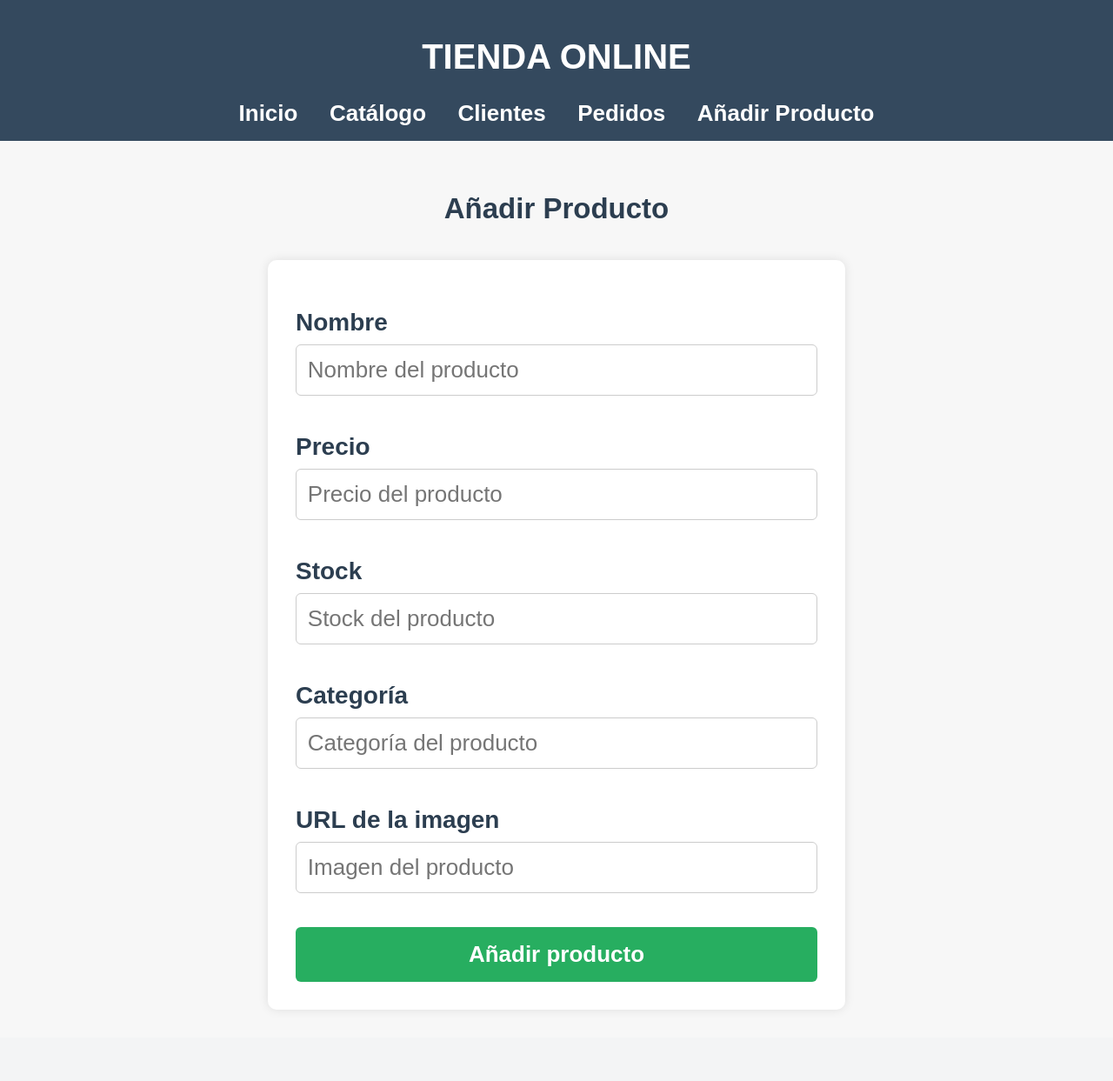
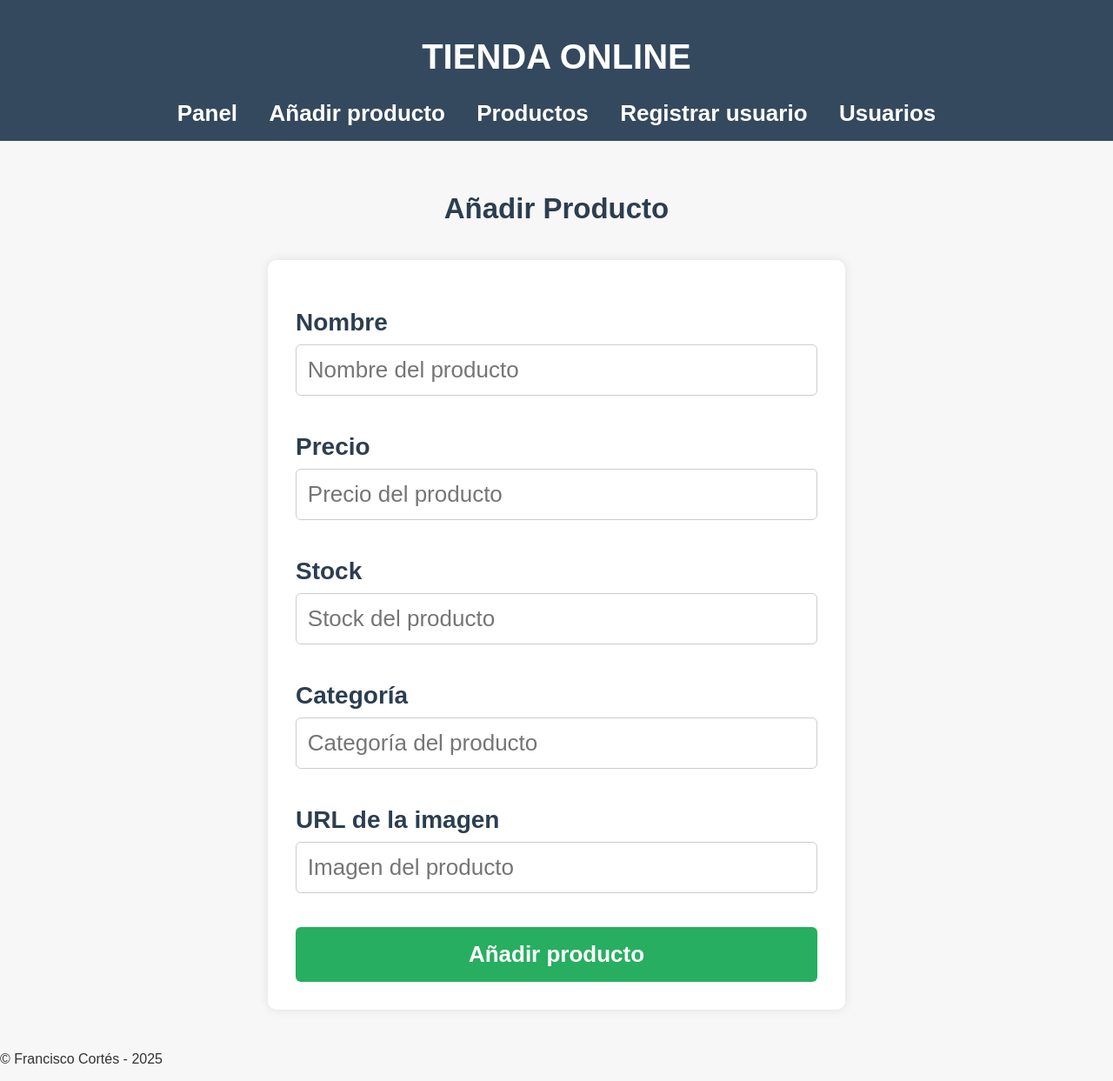
Before and after one commit to fcorcar/TIENDA_ONLINE, a Flask app: a page that uses app.py in a window 1280 px wide. Shown: the whole page at 87% size. Before the commit the page ends 1129 px from the top, so only its background shows below. Run offline with Flask 3, Linux system fonts and the light colour scheme; parts of the project's set-up code (start-up, migrations or seed data) failed here and were passed over.

Commit message:
Implementación de plantillas. Vista 'añadir_producto' y 'productos' implementadas

```diff
--- a/app.py
+++ b/app.py
@@ -8,9 +8,8 @@ app = Flask(__name__)
 
 
 @app.route("/")
-def inicio():
+def panel_control():
     kwargs = {
-        "pagina": "inicio",
         "nombre_admin": admin.nombre,
         "tienda": admin.tienda,
         "fecha": date.today()
@@ -18,50 +17,103 @@ def inicio():
 
     return render_template("dashboard.html", **kwargs)
 
-@app.route("/catalogo")
-def catalogo():
-    listado_productos = base_datos.buscar("productos")
-
-    total_stock = sum(producto["stock"] for producto in listado_productos)
-    return render_template("dashboard.html", pagina="catalogo", listado_productos=listado_productos, total_stock=total_stock)
-
-@app.route("/clientes")
-def clientes():
-    clientes_activos = sum(1 for cliente in listado_clientes if cliente.estado)
-
-    cliente_top = ""
-    max_pedidos = -1
-
-    for cliente in listado_clientes:
-        num_pedidos = len(cliente.pedidos)
-        if num_pedidos > max_pedidos:
-            max_pedidos = num_pedidos
-            cliente_top = cliente.nombre
-
-    return render_template("dashboard.html", pagina="clientes", listado_clientes=listado_clientes, clientes_activos=clientes_activos, cliente_top=cliente_top)
-
-@app.route("/pedidos")
-def pedidos():
-    suma_total = sum(pedido.total for cliente in listado_clientes for pedido in cliente.pedidos)
-    return render_template("dashboard.html", pagina="pedidos", listado_clientes=listado_clientes, suma_total=suma_total)
 
 @app.route("/añadir-producto", methods=["GET", "POST"])
 def añadir_producto():
     if request.method == "POST":
-        producto = Producto(0, request.form["nombre"], float(request.form["precio"]), int(request.form["stock"]), request.form["categoria"], request.form["url_imagen"])
+        producto = Producto(
+            0,
+            request.form["nombre"],
+            float(request.form["precio"]),
+            int(request.form["stock"]),
+            request.form["categoria"],
+            request.form["url_imagen"]
+        )
 
-        producto_dict = {
-            "nombre": producto.nombre,
-            "precio": producto.precio,
-            "stock": producto.stock,
-            "categoria": producto.categoria,
-            "imagen": producto.img_url
-        }
+        exito = base_datos.insertar("productos", producto.formato_dict)
+        mensaje = ""
 
-        base_datos.insertar("productos", producto_dict)
+        if exito: mensaje = "Producto añadido con éxito."
+        else: mensaje = "El producto no se ha podido añadir."
 
-        return redirect("/catalogo")
-    return render_template("dashboard.html", pagina="añadir-producto")
+        return render_template("añadir_producto.html", mensaje=mensaje)
+
+    return render_template("añadir_producto.html")
+
+
+@app.route("/productos")
+def productos():
+    listado_productos = base_datos.buscar("productos")
+
+    total_stock = sum(producto["stock"] for producto in listado_productos)
+    return render_template("productos.html", listado_productos=listado_productos, total_stock=total_stock)
+
+
+
+@app.route("/registrar-usuarios")
+def registrar_usuarios():
+    return render_template("dashboard.html")
+
+@app.route("/usuarios")
+def usuarios():
+    return render_template("dashboard.html")
+
+
+# @app.route("/")
+# def inicio():
+#     kwargs = {
+#         "pagina": "inicio",
+#         "nombre_admin": admin.nombre,
+#         "tienda": admin.tienda,
+#         "fecha": date.today()
+#     }
+
+#     return render_template("dashboard.html", **kwargs)
+
+# @app.route("/catalogo")
+# def catalogo():
+#     listado_productos = base_datos.buscar("productos")
+
+#     total_stock = sum(producto["stock"] for producto in listado_productos)
+#     return render_template("dashboard.html", pagina="catalogo", listado_productos=listado_productos, total_stock=total_stock)
+
+# @app.route("/clientes")
+# def clientes():
+#     clientes_activos = sum(1 for cliente in listado_clientes if cliente.estado)
+
+#     cliente_top = ""
+#     max_pedidos = -1
+
+#     for cliente in listado_clientes:
+#         num_pedidos = len(cliente.pedidos)
+#         if num_pedidos > max_pedidos:
+#             max_pedidos = num_pedidos
+#             cliente_top = cliente.nombre
+
+#     return render_template("dashboard.html", pagina="clientes", listado_clientes=listado_clientes, clientes_activos=clientes_activos, cliente_top=cliente_top)
+
+# @app.route("/pedidos")
+# def pedidos():
+#     suma_total = sum(pedido.total for cliente in listado_clientes for pedido in cliente.pedidos)
+#     return render_template("dashboard.html", pagina="pedidos", listado_clientes=listado_clientes, suma_total=suma_total)
+
+# @app.route("/añadir-producto", methods=["GET", "POST"])
+# def añadir_producto():
+#     if request.method == "POST":
+#         producto = Producto(0, request.form["nombre"], float(request.form["precio"]), int(request.form["stock"]), request.form["categoria"], request.form["url_imagen"])
+
+#         producto_dict = {
+#             "nombre": producto.nombre,
+#             "precio": producto.precio,
+#             "stock": producto.stock,
+#             "categoria": producto.categoria,
+#             "imagen": producto.img_url
+#         }
+
+#         base_datos.insertar("productos", producto_dict)
+
+#         return redirect("/catalogo")
+#     return render_template("dashboard.html", pagina="añadir-producto")
 
 
 if __name__ == "__main__":
--- /dev/null
+++ b/templates/añadir_producto.html
@@ -0,0 +1,42 @@
+{% extends 'base.html' %}
+
+{% block title %} Añadir Producto {% endblock %}
+
+{% block main %}
+    {% if mensaje %}
+        <div id="pag-añadir-producto">
+            <div>
+                <p>{{ mensaje }}</p>
+                <a href="{{ url_for('añadir_producto') }}">Aceptar</a>
+            </div>
+        </div>
+
+
+    {% else %}
+        <div id="pag-añadir-producto">
+            <h2>Añadir Producto</h2>
+            <div id="contenedor-formulario">
+
+                <form id="formulario-añadir" method="POST" action="/añadir-producto">
+                    <label for="nombre">Nombre</label>
+                    <input type="text" name="nombre" id="nombre" placeholder="Nombre del producto" required>
+
+                    <label for="precio">Precio</label>
+                    <input type="number" name="precio" id="precio" placeholder="Precio del producto" step="0.01" min="0" required>
+
+                    <label for="stock">Stock</label>
+                    <input type="number" name="stock" id="stock" placeholder="Stock del producto" min="0" required>
+
+                    <label for="categoria">Categoría</label>
+                    <input type="text" name="categoria" id="categoria" placeholder="Categoría del producto" required>
+
+                    <label for="url_imagen">URL de la imagen</label>
+                    <input type="text" name="url_imagen" id="url_imagen" placeholder="Imagen del producto" required>
+
+                    <input type="submit" id="añadir-producto" value="Añadir producto">
+                </form>
+
+            </div>
+        </div>
+    {% endif %}
+{% endblock %}
--- /dev/null
+++ b/templates/base.html
@@ -0,0 +1,32 @@
+<!DOCTYPE html>
+<html lang="es">
+<head>
+    <meta charset="UTF-8">
+    <meta name="viewport" content="width=device-width, initial-scale=1.0">
+    <link rel="stylesheet" href="{{ url_for('static', filename='css/styles.css') }}">
+    <title>{% block title %} Tienda Online {% endblock %}</title>
+</head>
+
+<body>
+    <header>
+        <h1>TIENDA ONLINE</h1>
+        <nav>
+            <a href="{{ url_for('panel_control') }}">Panel</a>
+            <a href="{{ url_for('añadir_producto') }}">Añadir producto</a>
+            <a href="{{ url_for('productos') }}">Productos</a>
+            <a href="{{ url_for('registrar_usuarios') }}">Registrar usuario</a>
+            <a href="{{ url_for('usuarios') }}">Usuarios</a>
+        </nav>
+    </header>
+
+    <main>
+        {% block main %}
+            Contenido
+        {% endblock %}
+    </main>
+
+    <footer>
+        <p>&copy; Francisco Cortés - 2025</p>
+    </footer>
+</body>
+</html>
--- a/templates/dashboard.html
+++ b/templates/dashboard.html
@@ -1,131 +1,11 @@
-<!DOCTYPE html>
-<html lang="es">
-<head>
-    <meta charset="UTF-8">
-    <meta name="viewport" content="width=device-width, initial-scale=1.0">
-    <link rel="stylesheet" href="../static/css/style.css">
-    <title>Tienda Online</title>
-</head>
-<body>
-    <header>
-        <h1>TIENDA ONLINE</h1>
-        <nav>
-            <a href="/">Inicio</a>
-            <a href="/catalogo">Catálogo</a>
-            <a href="/clientes">Clientes</a>
-            <a href="/pedidos">Pedidos</a>
-            <a href="/añadir-producto">Añadir Producto</a>
-        </nav>
-    </header>
+{% extends 'base.html' %}
 
-    <main>
-        {% if pagina == "inicio" %}
-            <div>
-                <h2>{{tienda}}</h2>
-                <h3>Bienvenido, {{nombre_admin}}</h3>
-                <p>Has inicido sesión el <strong>{{fecha}}</strong>.</p>
-            </div>
+{% block title %} Panel de Control {% endblock %}
 
-
-        {% elif pagina == "catalogo" %}
-            <div id="pag-catalogo">
-                <h2>Catálogo de productos (Stock total: {{total_stock}})</h2>
-                <div id="contenedor-productos">
-
-                    {% for producto in listado_productos %}
-                        <div class="producto">
-                            <img src="{{producto['imagen']}}" alt="{{producto.nombre}}">
-                            <h3>{{producto["nombre"]}}</h3>
-                            <span>Categoría: {{producto["categoria"]}}</span>
-
-                            {% if producto["stock"] == 0 %}
-                                <span>Stock: <strong style="color: red;">AGOTADO</strong></span>
-                            {% else %}
-                                <span>Stock: {{producto["stock"]}}, <strong style="color: green;">DISPONIBLE</strong></span>
-                            {% endif %}
-
-                            <span><strong>{{producto["precio"]}}€</strong></span>
-                        </div>
-                    {% endfor %}
-
-                </div>
-            </div>
-
-
-        {% elif pagina == "clientes" %}
-            <div id="pag-clientes">
-                <h2>Clientes (Activos: {{clientes_activos}}) (Cliente Top: {{cliente_top}})</h2>
-                <div id="contenedor-clientes">
-
-                    {% for cliente in listado_clientes %}
-                        <div class="cliente">
-                            <h3>Cliente: {{cliente.nombre}}</h3>
-                            <span>ID: {{cliente.id_cliente}}</span>
-                            <span>E-mail: {{cliente.email}}</span>
-
-                            {% if cliente.estado %}
-                                <span>Estado: Activo</span>
-                            {% else %}
-                                <span>Estado: Inactivo</span>
-                            {% endif %}
-
-                            <span>Número de pedidos: {{cliente.pedidos | length}}</span>
-                        </div>
-                    {% endfor %}
-
-                </div>
-            </div>
-
-
-        {% elif pagina == "pedidos" %}
-            <div id="pag-pedidos">
-                <h2>Pedidos (Ganancias Totales: {{suma_total}}€)</h2>
-                <div id="contenedor-pedidos">
-
-                    {% for cliente in listado_clientes %}
-                        {% for pedido in cliente.pedidos %}
-                            <div class="pedido">
-                                <h3>ID Pedido: {{pedido.id_pedido}}</h3>
-                                <span>ID Cliente: {{pedido.id_cliente}}</span>
-                                <span>Total: {{pedido.total}}€</span>
-                                <span>Fecha: {{pedido.fecha}}</span>
-                            </div>
-                        {% endfor %}
-                    {% endfor %}
-
-                </div>
-            </div>
-
-
-        {% elif pagina == "añadir-producto" %}
-            <div id="pag-añadir-producto">
-                <h2>Añadir Producto</h2>
-                <div id="contenedor-formulario">
-
-                    <form id="formulario-añadir" method="POST">
-                        <label for="nombre">Nombre</label>
-                        <input type="text" name="nombre" id="nombre" placeholder="Nombre del producto" required>
-
-                        <label for="precio">Precio</label>
-                        <input type="number" name="precio" id="precio" placeholder="Precio del producto" step="0.01" min="0" required>
-
-                        <label for="stock">Stock</label>
-                        <input type="number" name="stock" id="stock" placeholder="Stock del producto" min="0" required>
-
-                        <label for="categoria">Categoría</label>
-                        <input type="text" name="categoria" id="categoria" placeholder="Categoría del producto" required>
-
-                        <label for="url_imagen">URL de la imagen</label>
-                        <input type="text" name="url_imagen" id="url_imagen" placeholder="Imagen del producto" required>
-
-                        <input type="submit" id="añadir-producto" value="Añadir producto">
-                    </form>
-
-                </div>
-            </div>
-
-        {% endif %}
-    </main>
-
-</body>
-</html>
+{% block main %}
+    <div>
+        <h2>{{tienda}}</h2>
+        <h3>Bienvenido, {{nombre_admin}}</h3>
+        <p>Has iniciado sesión el <strong>{{fecha}}</strong>.</p>
+    </div>
+{% endblock %}
```
Also changed, not shown: models/base_datos.py (+22 -3 lines), models/productos.py (+12 -0 lines), templates/backup_dashboard.html (added, +131 -0 lines), templates/productos.html (added, +28 -0 lines), static/css/styles.css (renamed from static/css/style.css).
